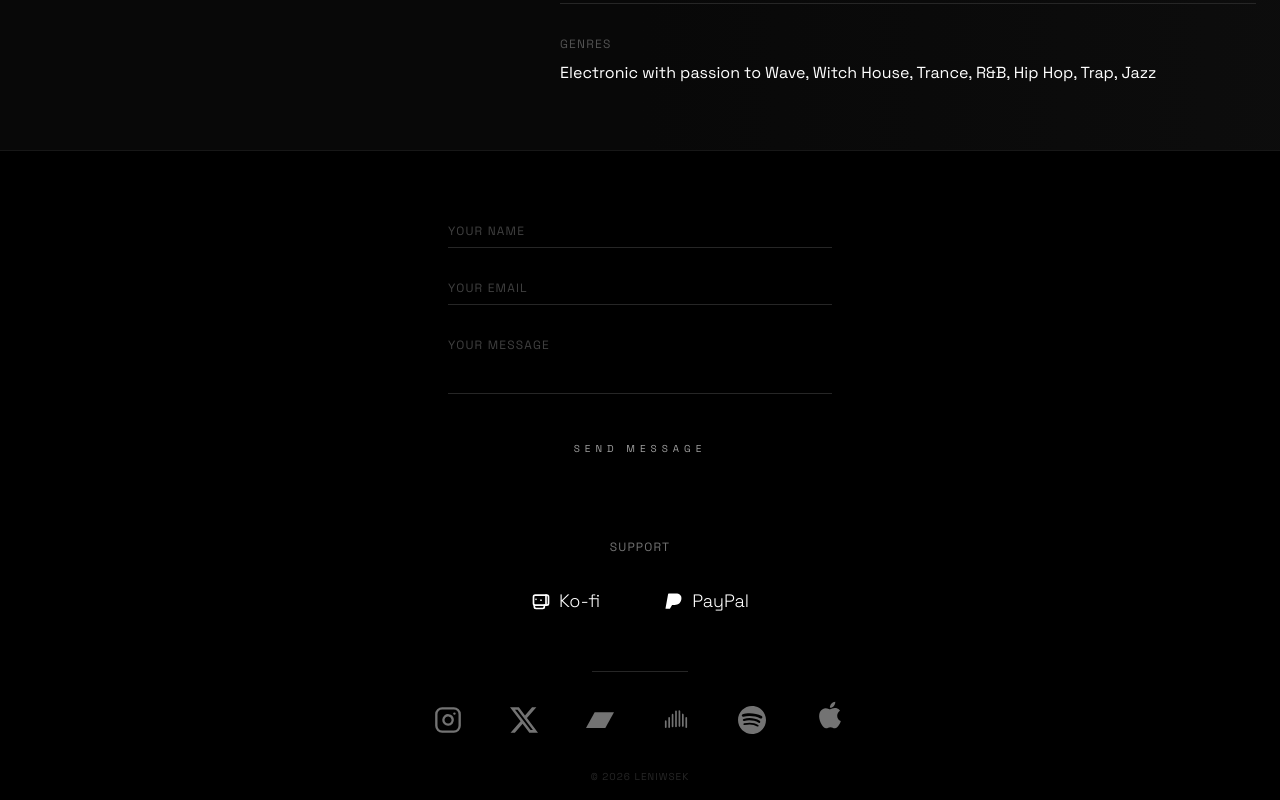
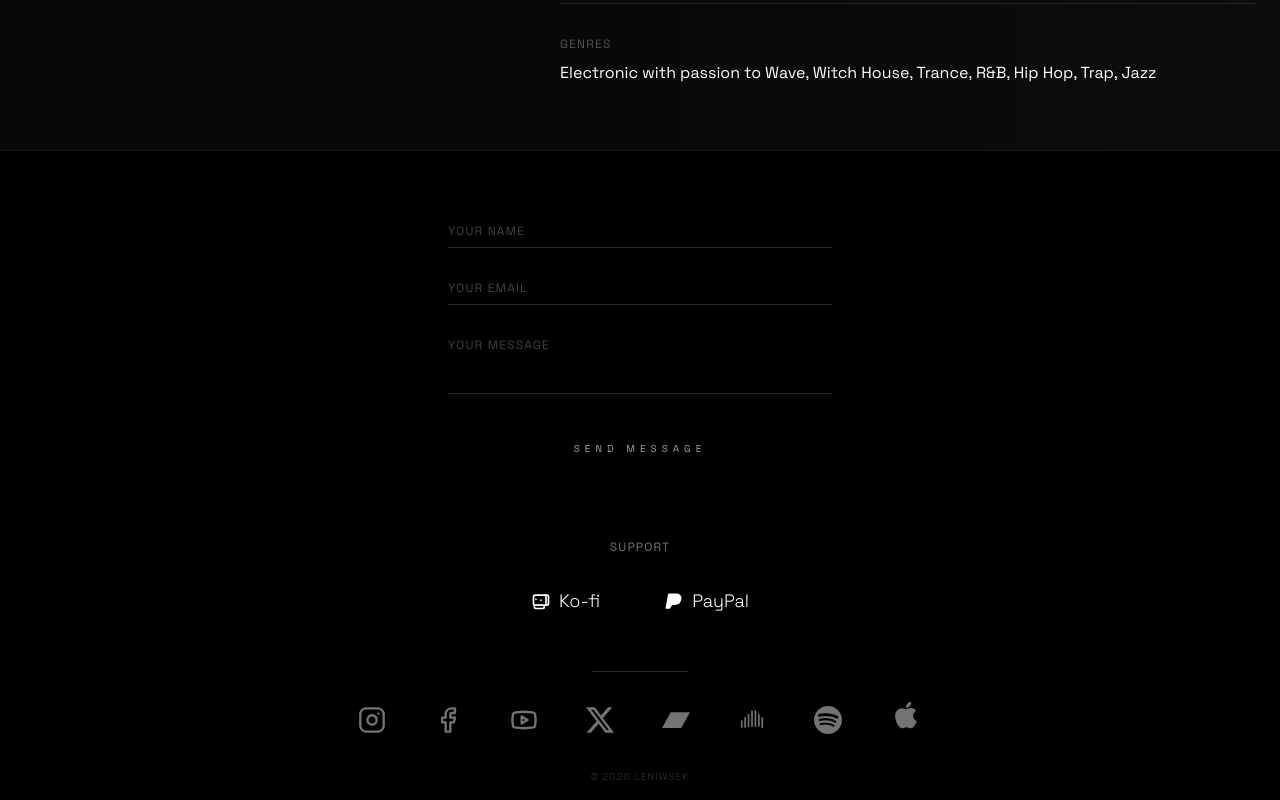
Before and after one commit to Valkyranna/LENIWSEK, a Next.js app: page / in a window 1280 px wide. Shown: the part 3138-3938 px from the top of the page. Built offline with nearby package versions, Linux system fonts and the light colour scheme.

Commit message:
add facebook and youtube social links

```diff
--- a/components/Contact.tsx
+++ b/components/Contact.tsx
@@ -1,7 +1,7 @@
 'use client';
 
 import React from 'react';
-import { Instagram } from 'lucide-react';
+import { Instagram, Facebook, Youtube } from 'lucide-react';
 
 // Apple Icon
 const AppleIcon = ({ size = 24, className = "" }: { size?: number | string, className?: string }) => (
@@ -228,6 +228,8 @@ const Contact: React.FC = () => {
                     <div className="flex space-x-12">
                         {[
                             { icon: Instagram, href: "http://instagram.com/leniwsek", label: "Instagram" },
+                            { icon: Facebook, href: "https://facebook.com/leniwsek", label: "Facebook" },
+                            { icon: Youtube, href: "https://youtube.com/leniwsek", label: "YouTube" },
                             { icon: XIcon, href: "https://x.com/leniwsek", label: "X" },
                             { icon: BandcampIcon, href: "https://leniwsek.bandcamp.com", label: "Bandcamp" },
                             { icon: SoundCloudIcon, href: "https://soundcloud.com/leniwsek", label: "SoundCloud" },
```
